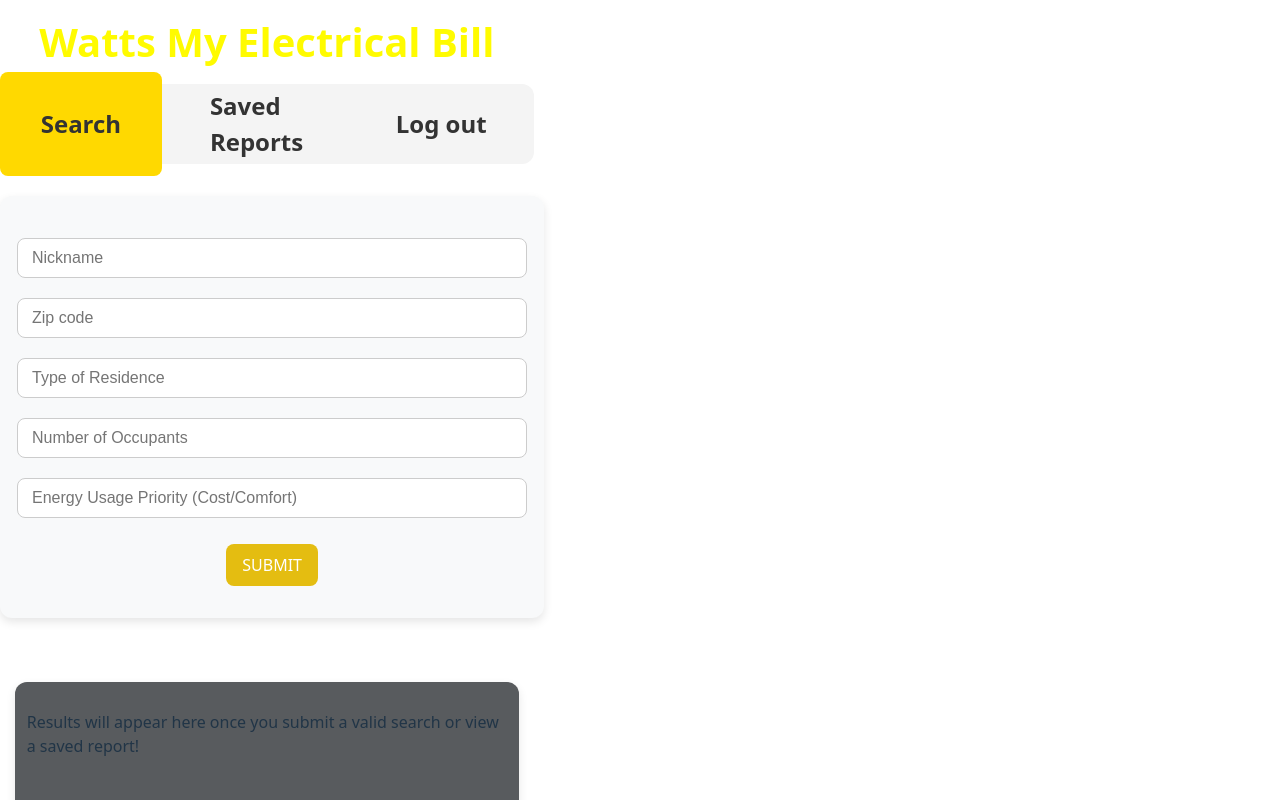
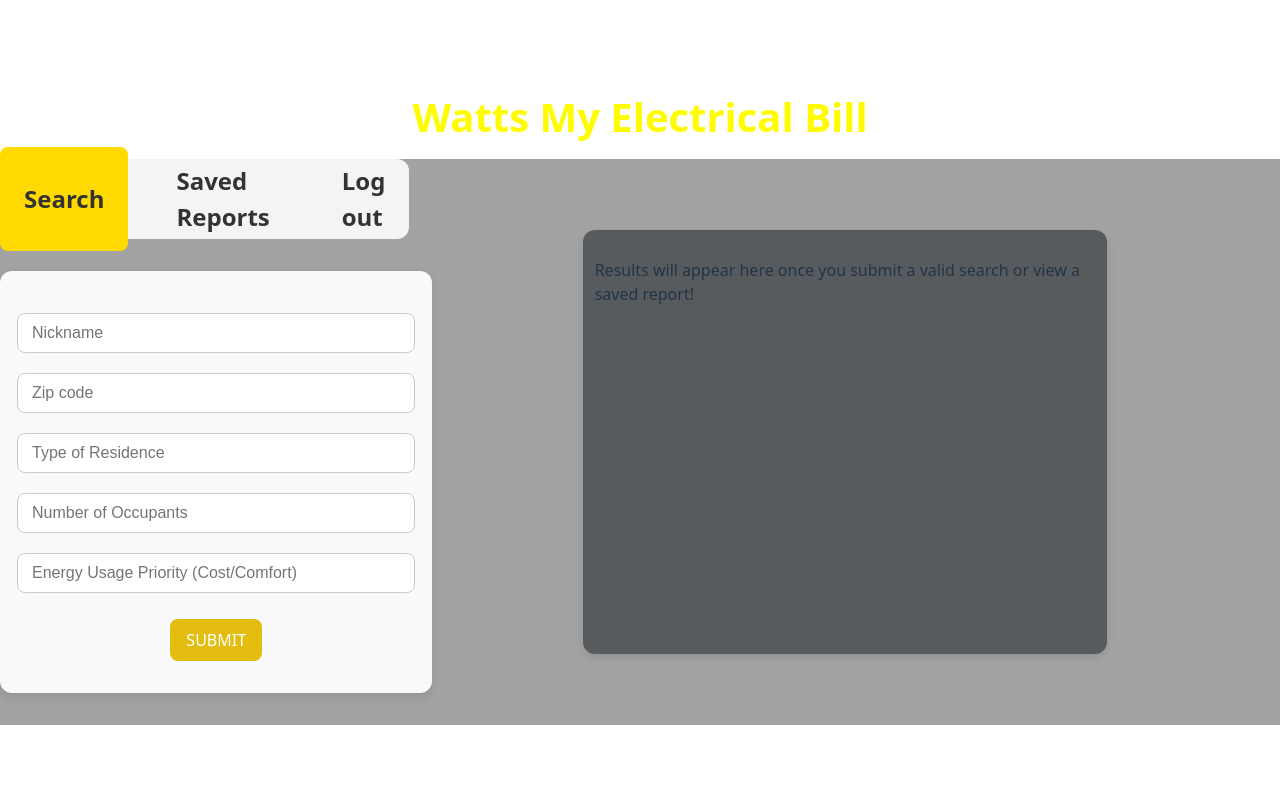
Before and after one commit to mkendall42/Watts-My-Electricity-Bill-FE-updates, a React (Vite) app: page /user/1 in a window 1280 px wide. Shown: the top 800 px of the page. Built offline with nearby package versions, Linux system fonts and the light colour scheme.

Commit message:
fixed search nav css

```diff
--- a/src/UserContainer/UserContainer.css
+++ b/src/UserContainer/UserContainer.css
@@ -0,0 +1,8 @@
+.UserContainer {
+    display: flex;
+    background-color: rgb(163, 163, 163);
+    flex-direction: row;
+    justify-content: space-evenly;
+    align-items: center;
+    width: 100vw;
+}
```
